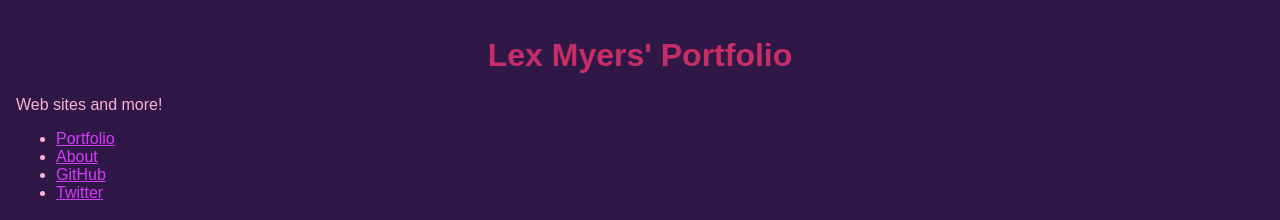
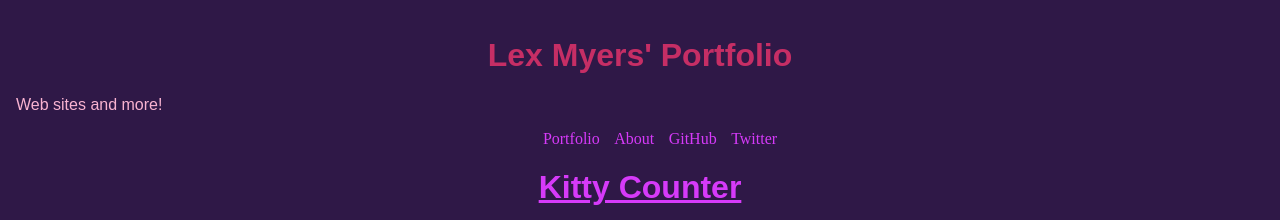
Before and after one commit to lexm/portfolio, a plain HTML site: page index.html in a window 1280 px wide. Shown: the top 220 px of the page. Drawn offline with Linux system fonts and the light colour scheme.

Commit message:
set up layout.css, added one more image

```diff
--- a/css/base.css
+++ b/css/base.css
@@ -57,15 +57,3 @@ a, a:link, a:active {
   /*color: #F9B3D1;*/
   color: #D63AF9;
 }
-
-.template {
-  display: none;
-}
-
-.pull-left {
-  float:left;
-}
-
-.pull-right {
-  float: right;
-}
--- a/css/layout.css
+++ b/css/layout.css
@@ -0,0 +1,32 @@
+.template {
+  display: none;
+}
+
+.pull-left {
+  float:left;
+}
+
+.pull-right {
+  float: right;
+}
+
+nav {
+  display: flex;
+}
+
+nav li {
+  display: inline;
+  justify-content: space-around;
+  font-family: 'Old Standard TT', serif;
+  margin: 0px 5px;
+}
+
+nav li a {
+  text-decoration: none;
+  color: #f2c69f;
+}
+
+ul {
+  margin: auto;
+  display: block;
+}
--- a/index.html
+++ b/index.html
@@ -6,6 +6,7 @@
     <title>Portfolio of Lex Myers, Developer</title>
     <link rel="stylesheet" href="vendor/css/normalize.css">
     <link rel="stylesheet" href="css/base.css">
+    <link rel="stylesheet" href="css/layout.css">
   </head>
   <body>
     <main>
--- a/js/entryView.js
+++ b/js/entryView.js
@@ -1,4 +1,6 @@
 var entryView = {};
+
+// This code is here so for when and if I add the select menus
 
 // entryView.populateFilters = function() {
 //   $('article').each(function() {
@@ -12,8 +14,6 @@ entryView.handleMainNav = function() {
   $('.main-nav .tab').on('click', function() {
     var $tabZone = $('.tab-zone');
     var $dataZone = $(this).attr('data-zone');
-    console.log($tabZone);
-    console.log($dataZone);
     $tabZone.hide();
     $tabZone.filter('#' + $dataZone).show();
   });
```
